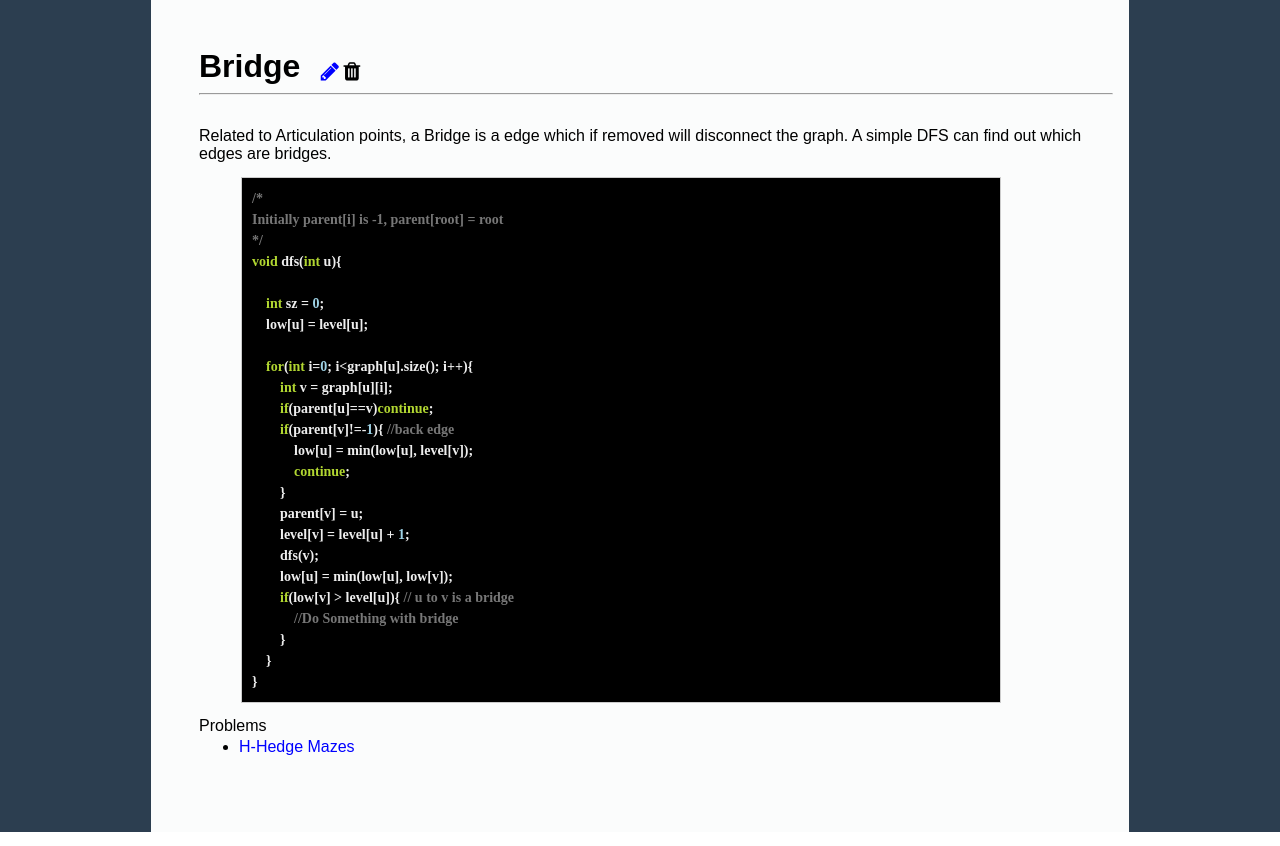
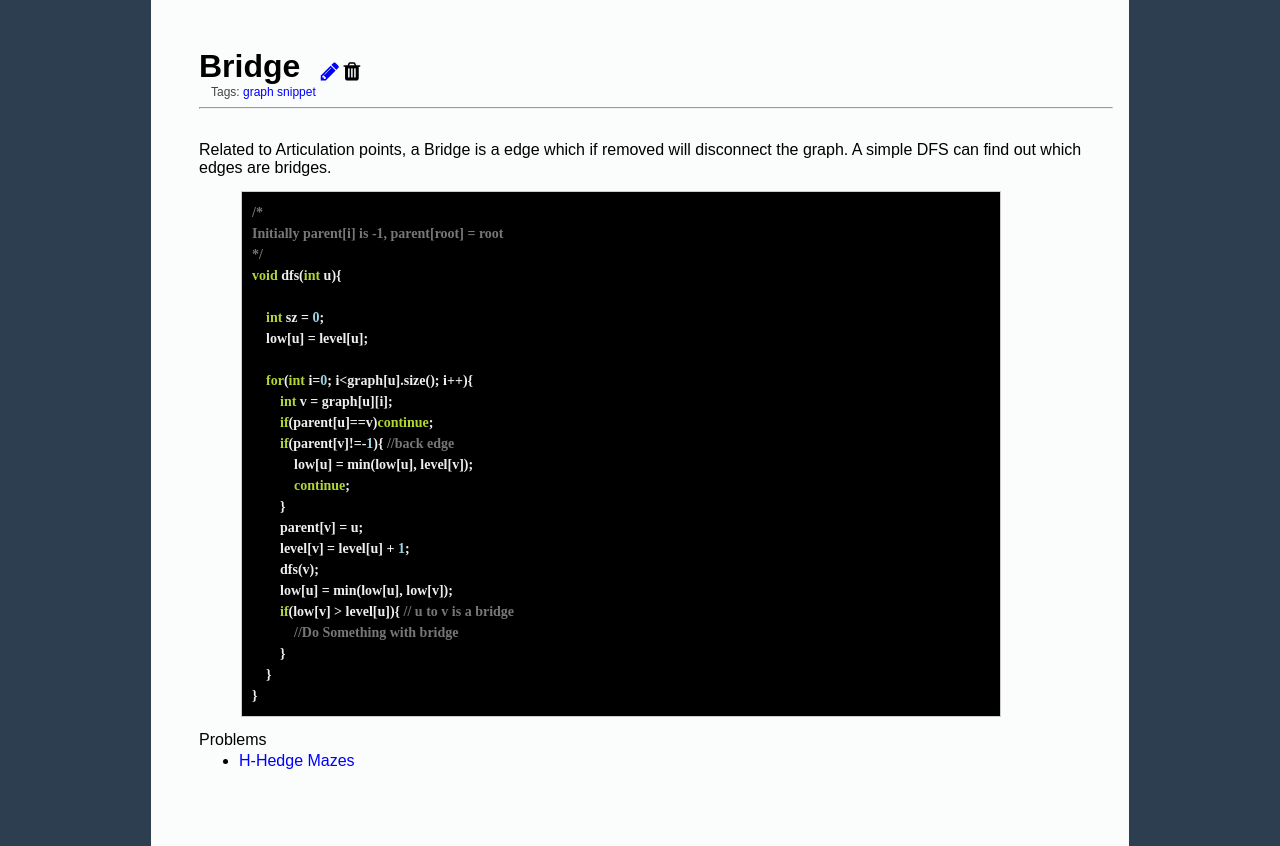
Before and after one commit to droidkid/codeBook, a Flask app: a page that uses codeBook/templates/post.html in a window 1280 px wide. Shown: the part 60-906 px from the top of the page. Run offline with Flask 2, Linux system fonts and the light colour scheme; data comes from the database, SQL or seed files in the repository; both versions use the stored data as it was after the commit.

Commit message:
Tags Shown Now

```diff
--- a/codeBook/static/style.css
+++ b/codeBook/static/style.css
@@ -51,6 +51,11 @@ a{
     background-color:#fbfcfc;
 }
 
+.content-tags{
+    font-size:12px;
+    color: #444;
+    padding-left: 1em;
+}
 
 .content h4, .content ul, .content ol, .content h1{
     margin:0.2em 0;
--- a/codeBook/templates/post.html
+++ b/codeBook/templates/post.html
@@ -6,6 +6,18 @@
     <a href = "{{url_for('edit', postCode=postCode)}}" alt="edit this page"><span class="fa fa-pencil fa-lg"></span></a>
         <span class="fa fa-trash fa-lg"></span></span>
     {% endif %}
+    <div class="content-tags">
+        Tags:
+        {% if tagList %}
+            {% for tag in tagList %}
+            <a href='/tag/{{tag}}'>{{tag}}</a>
+            {%endfor%}
+        {% else %}
+            None
+        {% endif %}
+
+
+    </div>
     <hr/>
 </div>
     {{postContent | safe}}
--- a/codeBook/views.py
+++ b/codeBook/views.py
@@ -54,16 +54,15 @@ def edit(postCode):
 @app.route('/post/<postCode>')
 def post(postCode):
     res = db.getPost(postCode);
-    postCode = postCode;
     postTitle = 'Lost?'
     postContent = 'Add a new page [link here /edit/'+postCode+']';
-
     if res:
         postTitle = res['postTitle'];
         postContent = res['postContent'];
+        tagList = db.getTagList(postCode);
 
         return render_template('./post.html', title=postCode, postCode=postCode,
-                           postTitle = postTitle,
+                           postTitle = postTitle, tagList = tagList,
                            postContent= parse(postContent));
 
 
```
Also changed, not shown: codeBook/db/codeBook.db.
